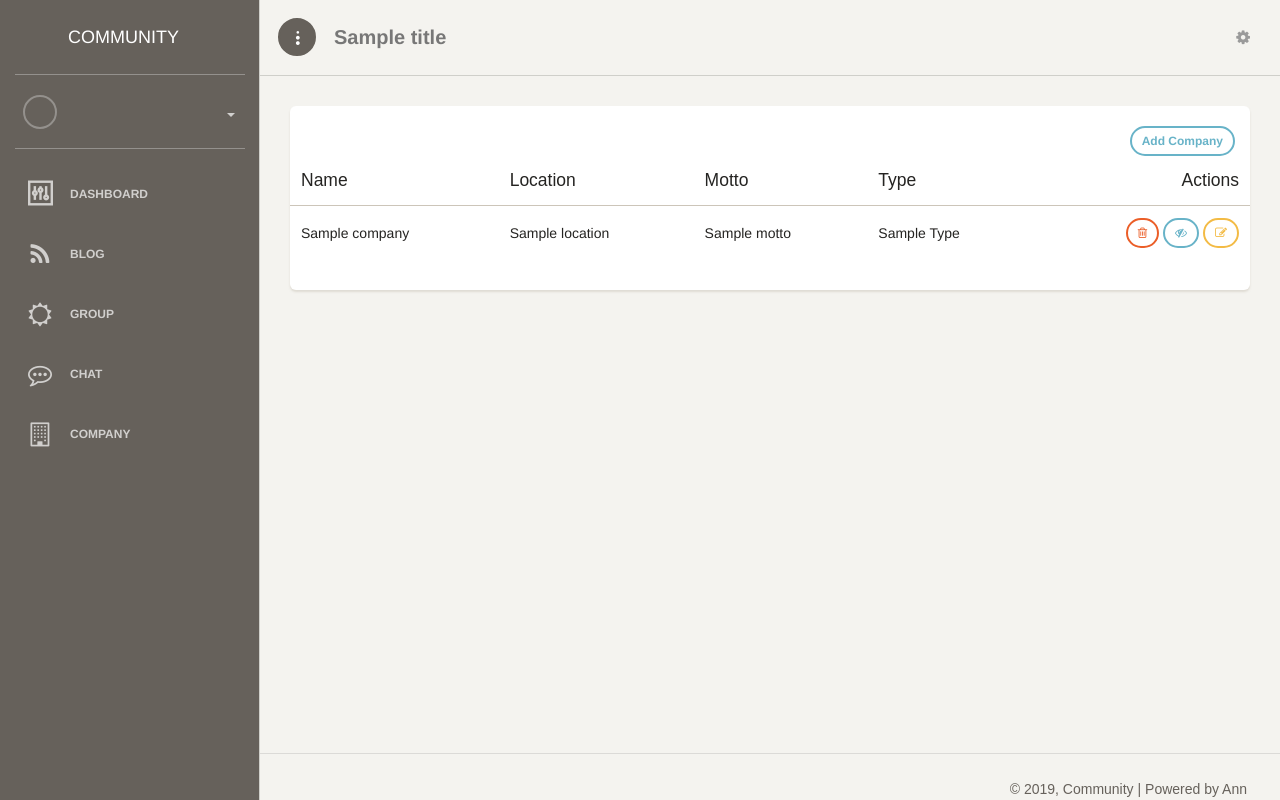
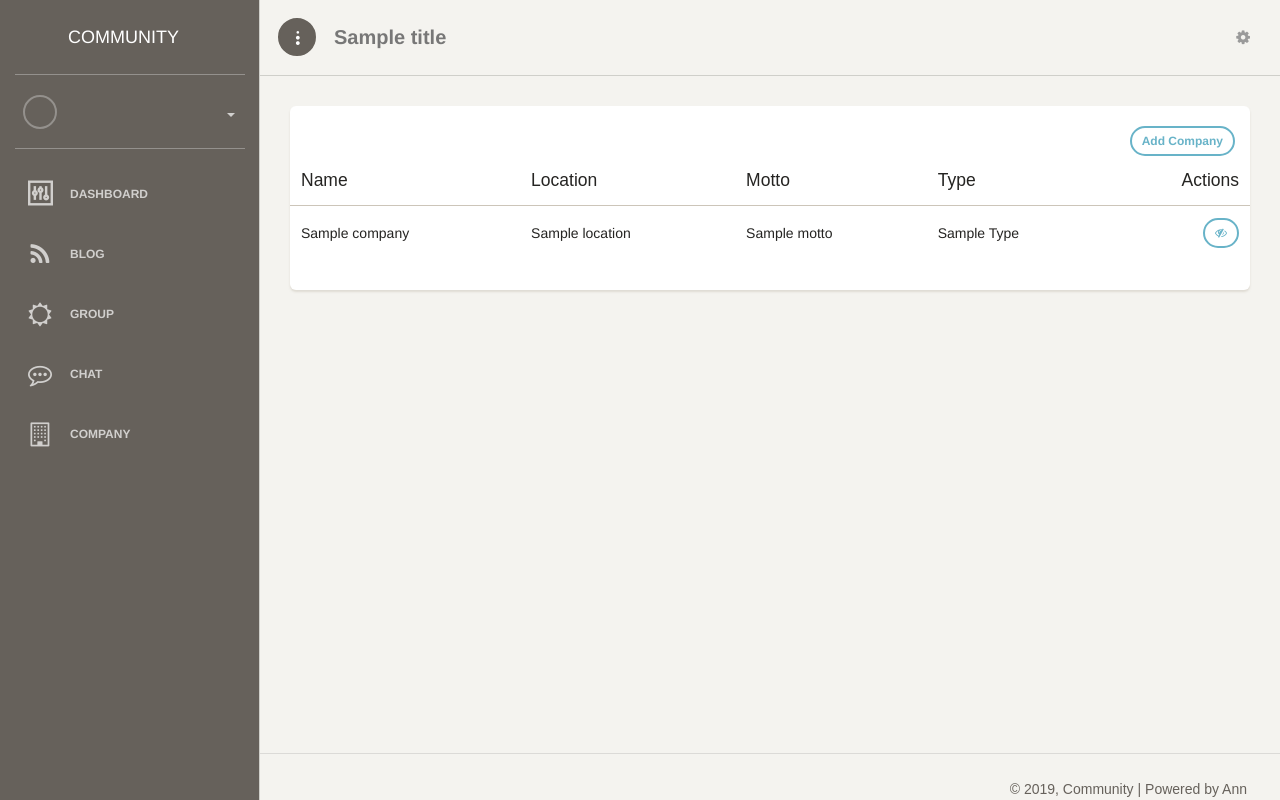
Before and after one commit to mkawsar/django, a Django app: template companies/templates/companies/index.html in a window 1280 px wide. Run offline with Django 3.2, Linux system fonts and the light colour scheme; the template is opened without the code that fills it: most values are stand-ins (such as "Sample title", 1, 10 or a date in 2020); some libraries are stand-ins or nearby versions; some web fonts are replaced.

Commit message:
Company edit and delete condition set on index page

```diff
--- a/companies/templates/companies/index.html
+++ b/companies/templates/companies/index.html
@@ -27,13 +27,17 @@
                                     <td>{{ company.motto }}</td>
                                     <td>{{ company.type|title }}</td>
                                     <td class="text-right">
-                                        <a href="{% url 'company:delete' company.id %}"
-                                           class="btn btn-circle btn-sm btn-danger confirm"><i
-                                                class="fa fa-trash-o"></i></a>
-                                        <a href="{% url 'company:details' company.slug %}" class="btn btn-circle btn-sm btn-info"><i
+                                        {% if request.user.id == company.creator.id %}
+                                            <a href="{% url 'company:delete' company.id %}"
+                                               class="btn btn-circle btn-sm btn-danger confirm"><i
+                                                    class="fa fa-trash-o"></i></a>
+                                            <a href="{% url 'company:update' company.slug %}"
+                                               class="btn btn-circle btn-sm btn-warning"><i
+                                                    class="fa fa-pencil-square-o"></i></a>
+                                        {% endif %}
+                                        <a href="{% url 'company:details' company.slug %}"
+                                           class="btn btn-circle btn-sm btn-info"><i
                                                 class="fa fa-eye-slash"></i></a>
-                                        <a href="{% url 'company:update' company.slug %}" class="btn btn-circle btn-sm btn-warning"><i
-                                                class="fa fa-pencil-square-o"></i></a>
                                     </td>
                                 </tr>
                             {% endfor %}
```
